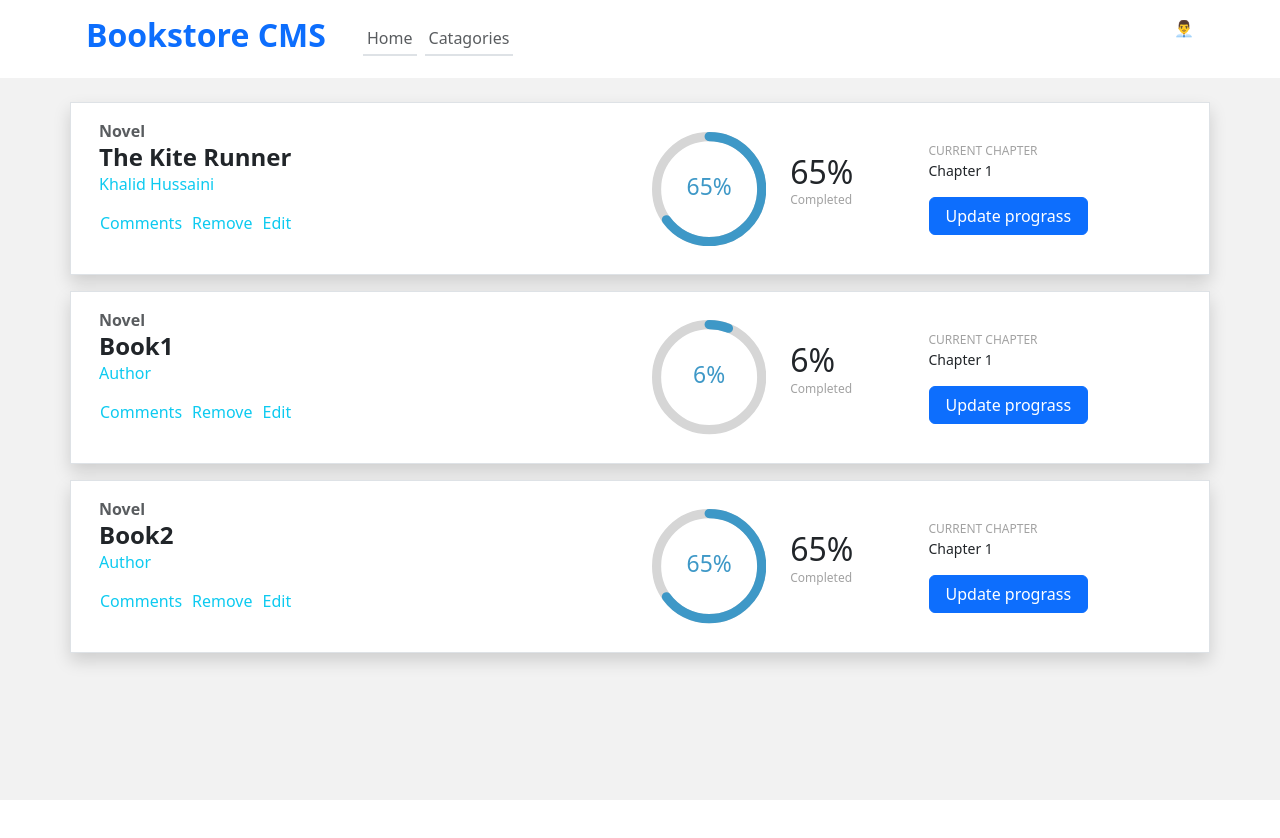
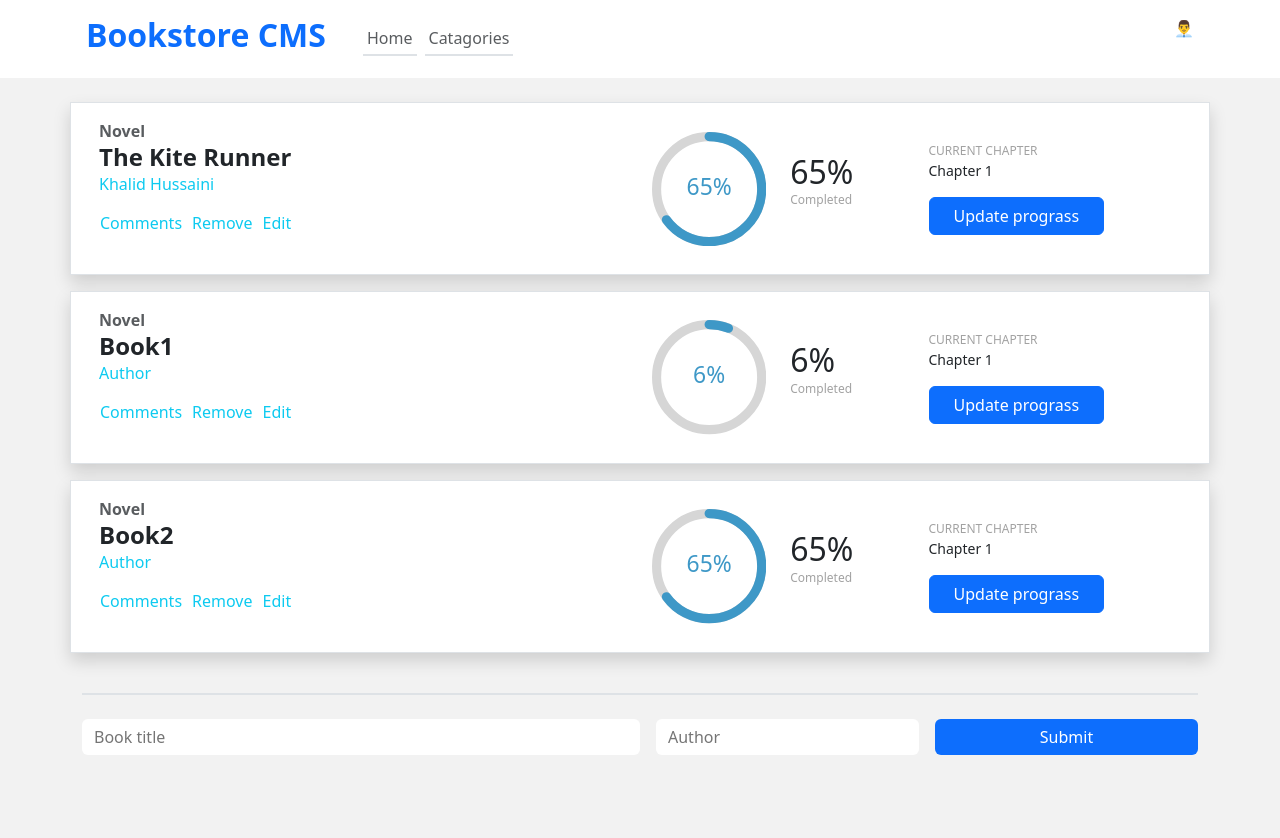
Before and after one commit to Gh-Reza/bookstore, a React (Create React App) app: page / in a window 1280 px wide. Shown: the top 838 px of the page. Before the commit the page ends 800 px from the top, so only its background shows below. Built offline with nearby package versions, Linux system fonts and the light colour scheme.

Commit message:
Add AddBook component

```diff
--- /dev/null
+++ b/src/components/AddBook.jsx
@@ -0,0 +1,13 @@
+const AddBook = () => (
+  <div className="container border-top border-2 py-4 pb-5 mb-5">
+    <form>
+      <div className="row">
+        <input className="border-0 rounded col col-6 me-3 w-5" type="text" name="title" placeholder="Book title" />
+        <input className="border-0 rounded col me-3" type="text" name="author" placeholder="Author" />
+        <input className="border-0 rounded col me-0 btn btn-primary" type="submit" value="Submit" />
+      </div>
+    </form>
+  </div>
+);
+
+export default AddBook;
--- a/src/components/Book.jsx
+++ b/src/components/Book.jsx
@@ -46,7 +46,7 @@ const Book = ({
     <div className="col d-flex justify-content-center align-items-start flex-column">
       <p className="mb-0 text-uppercase completed">Current Chapter</p>
       <p className="chapter">{chapter}</p>
-      <button type="button" className="btn btn-primary px-3">Update prograss</button>
+      <button type="button" className="btn btn-primary px-4">Update prograss</button>
     </div>
   </div>
 );
--- a/src/pages/Books.jsx
+++ b/src/pages/Books.jsx
@@ -1,9 +1,10 @@
 import books from '../data/BooksData';
 import Book from '../components/Book';
+import AddBook from '../components/AddBook';
 
 const Books = () => (
-  <div className="container py-4">
-    <div className="row gx-3">
+  <div className="container">
+    <div className="row gx-3 my-4 ">
       {books.map((book) => (
         <div key={book.id} className="col col-12 mb-3 border-none">
           <Book
@@ -16,6 +17,7 @@ const Books = () => (
         </div>
       ))}
     </div>
+    <AddBook />
   </div>
 );
 
```
